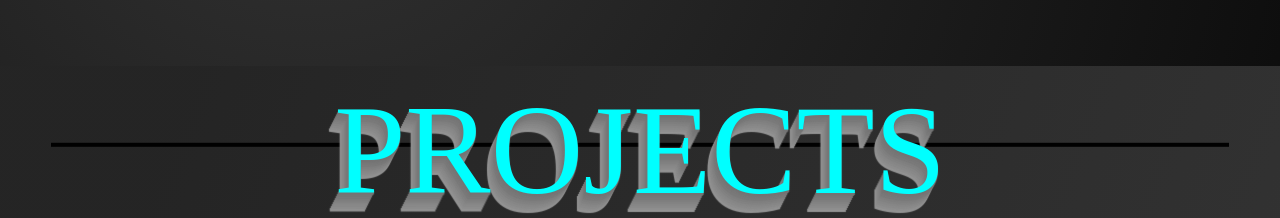
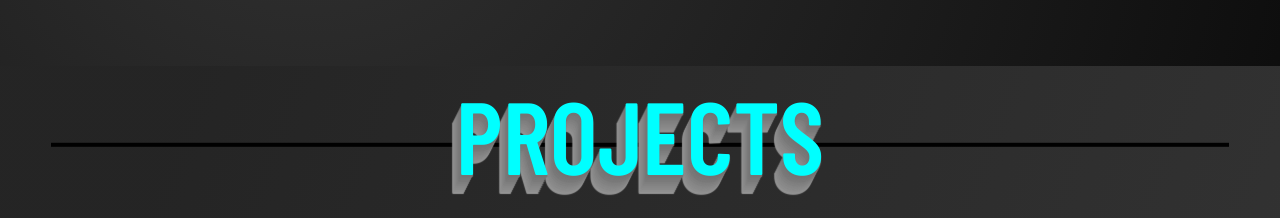
Before and after one commit to K-E-Akash/My-Portfolio, a React (Vite) app: page /My-Portfolio/HomePage in a window 1280 px wide. Shown: the part 734-952 px from the top of the page. Built offline with nearby package versions, Linux system fonts and the light colour scheme; a web font is replaced by a local one.

Commit message:
Font Update

```diff
--- a/src/App.css
+++ b/src/App.css
@@ -1,4 +1,6 @@
 @import url('https://fonts.googleapis.com/css2?family=Borel&family=Cutive+Mono&family=Dosis:wght@200..800&family=Kalam:wght@300;400;700&family=Kode+Mono:wght@400..700&family=Righteous&display=swap');
+
+@import url('https://fonts.googleapis.com/css2?family=Barlow+Condensed:wght@600&display=swap');
 
 .loaderActive {
     width: 100vw;
@@ -35,7 +37,7 @@ html.lenis {
 }
 
 /* Font Imports */
-@font-face {
+/* @font-face {
     font-family: Kalam;
     src: url('fonts/Kalam-Light.woff2');
 }
@@ -68,4 +70,4 @@ html.lenis {
 @font-face {
     font-family: Kajiro;
     src: url('fonts/Kajiro Bold.woff2');
-}
+} */
--- a/src/components/Card.jsx
+++ b/src/components/Card.jsx
@@ -13,8 +13,8 @@ const Card = (props) => {
                     <div className={`w-[43.2vw] z-[2]`}>
                         <img src={data.image_data} alt="" className='rounded-3xl' />
                     </div>
-                    <div className="cardHover z-[1]">
-                        <h1 className="cardHoverH1 fixed -bottom-5 font-['kajiro'] text-[7vw]">{data.project_name}</h1>
+                    <div className="cardHover z-[1] relative">
+                        <h1 className={`absolute cardHoverH1 font-['Barlow_Condensed'] text-[7vw] uppercase tracking-tighter leading-[6.5vw] bottom-5`}>{data.project_name}</h1>
                     </div>
                 </div>
             </Link>
--- a/src/components/Heading.jsx
+++ b/src/components/Heading.jsx
@@ -6,7 +6,7 @@ const Heading = (props) => {
     <>
         <div className='relative h-min mb-[16vw]'>
             <div className='w-full h-1 bg-[black] translate-y-[6vw]'></div>
-            <h1 className="headingH1 absolute left-1/2 -translate-x-1/2 font-['Kajiro'] text-[10vw] leading-tight text-[cyan] px-5 ">{props.name}</h1>
+            <h1 className="headingH1 absolute left-1/2 -translate-x-1/2 font-['Barlow_Condensed'] text-[8vw] leading-tight text-[cyan] px-5 ">{props.name}</h1>
         </div>
     </>
   )
```
